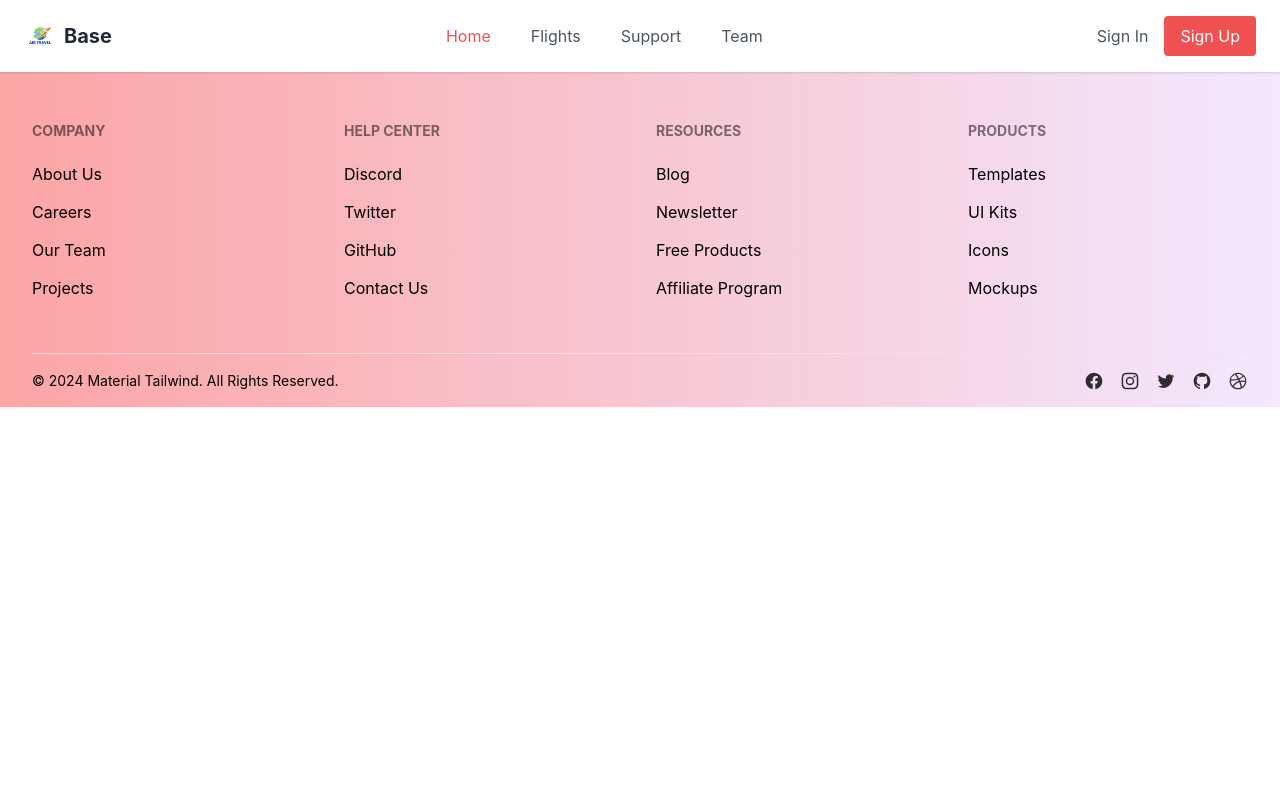
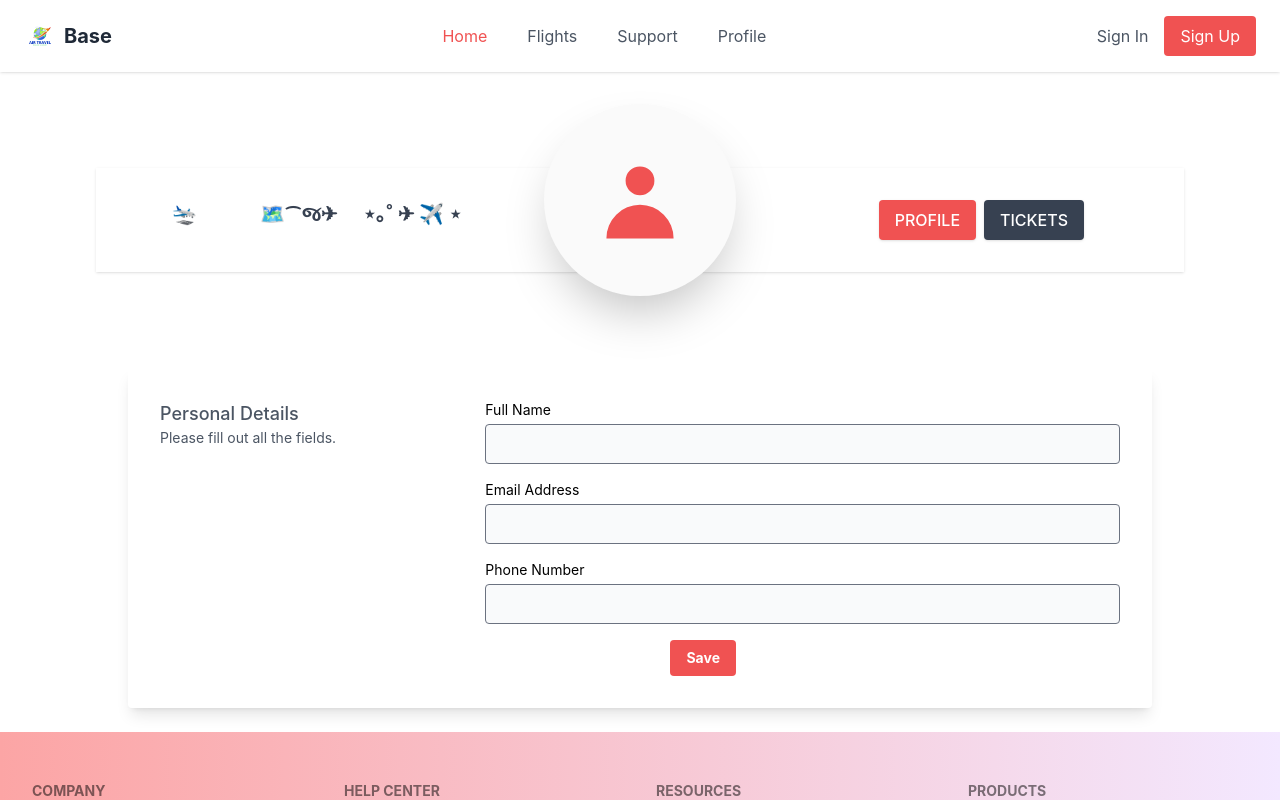
Before and after one commit to AirLineProjectTeam/AirlineProject, a React (Vite) app in the folder airline/: page /profilepage in a window 1280 px wide. Shown: the top 800 px of the page. Built offline with nearby package versions, Linux system fonts and the light colour scheme.

Commit message:
reem edit

```diff
--- a/airline/src/App.jsx
+++ b/airline/src/App.jsx
@@ -14,6 +14,8 @@ import Login from "./component/pages/Login-Signup/login";
 import Register from "./component/pages/Login-Signup/register";
 import { FlightDetailsPage } from "./component/pages/flightDetailsPage/flightDetails";
 import { CheckoutPage } from "./component/pages/checkoutPage/checkoutPage";
+import Profile from "./component/pages/profilepage/Profilepage";
+import Tickets from "./component/pages/profilepage/Tickets";
 
 function App() {
   return (
@@ -43,6 +45,8 @@ function Content() {
         <Route path="/Signup" element={<Register />} />
         <Route path="/FlightDetails" element={<FlightDetailsPage />} />
         <Route path="/CheckoutPage" element={<CheckoutPage />} />
+        <Route path="/profilepage" element={<Profile/>} />
+        <Route path="/Tickets" element={<Tickets/>} />
       </Routes>
       {!hideHeaderFooter && <Footer />}
     </>
--- a/airline/src/component/pages/Login-Signup/login.jsx
+++ b/airline/src/component/pages/Login-Signup/login.jsx
@@ -24,6 +24,12 @@ function Login() {
       let user = await getUserData(currentUser.uid);
 
       if (user) {
+
+
+        sessionStorage.setItem('user', JSON.stringify(user));
+        sessionStorage.setItem('userId', currentUser.uid);
+        sessionStorage.setItem('userEmail', currentUser.email);
+
         toast.success("User logged in Successfully", {
           position: "top-center",
         });
--- a/airline/src/component/pages/Login-Signup/register.jsx
+++ b/airline/src/component/pages/Login-Signup/register.jsx
@@ -27,6 +27,9 @@ function Register() {
       const currentUser = auth.currentUser;
 
       if (currentUser) {
+
+        sessionStorage.setItem('userId', currentUser.uid);
+        sessionStorage.setItem('userEmail', currentUser.email);
         const copoun = new Copoun({
           copounID: 0,
           description: "Welcoming copoun",
--- a/airline/src/component/pages/header/Header.jsx
+++ b/airline/src/component/pages/header/Header.jsx
@@ -41,11 +41,13 @@ const Header = () => {
             Support
           </Link>
           <Link
-            to="/About"
-            className={highlighted == "Team" ? "text-red-500" : "text-gray-600"}
-            onClick={() => setHighlight("Team")}
+            to="/profilepage"
+            className={
+              highlighted === "profile" ? "text-red-500" : "text-gray-600"
+            }
+            onClick={() => setHighlight("profile")}
           >
-            Team
+            Profile
           </Link>
         </nav>
         <div className="flex items-center space-x-4">
--- /dev/null
+++ b/airline/src/component/pages/profilepage/Layout.jsx
@@ -0,0 +1,61 @@
+import {Outlet,Link } from "react-router-dom";
+
+
+function Layout (){
+
+
+
+return (
+<>
+<div class="p-16 mt-8 m-8">
+<div class="p-8 bg-white shadow ">
+  <div class="grid grid-cols-1 md:grid-cols-3">
+    <div class="grid grid-cols-3 text-center order-last md:order-first mt-20 md:mt-0">
+      <div>
+        <p class="font-bold text-gray-700 text-xl">🛬</p>
+        {/* <p class="text-gray-400">Friends</p> */}
+      </div>
+      <div>
+           <p class="font-bold text-gray-700 text-xl">🗺️⁀જ✈︎</p>
+        {/* <p class="text-gray-400">Photos</p> */}
+      </div>
+          <div>
+           <p class="font-bold text-gray-700 text-xl">⋆｡˚ ✈︎ ✈️ ⋆</p>
+        {/* <p class="text-gray-400">Comments</p> */}
+      </div>
+    </div>
+    <div class="relative">
+      <div class="w-48 h-48 bg-[#fafafa] mx-auto rounded-full shadow-2xl absolute inset-x-0 top-0 -mt-24 flex items-center justify-center text-red-500">
+  <svg xmlns="https://picsvg.com/svg/r5DyRP.jpg" class="h-24 w-24" viewBox="0 0 20 20" fill="currentColor">
+  <path fill-rule="evenodd" d="M10 9a3 3 0 100-6 3 3 0 000 6zm-7 9a7 7 0 1114 0H3z" clip-rule="evenodd" />
+</svg>
+      </div>
+    </div>
+
+    <div class=" flex  md:mt-0 md:justify-center space-x-2 mt-2" >
+<Link to="/profilepage"
+  class="text-white py-2 px-4 uppercase rounded bg-red-500 hover:bg-red-400 shadow hover:shadow-lg font-medium transition transform hover:-translate-y-0.5"
+>
+ Profile
+</Link>
+    <Link to="/Tickets"
+  class="text-white py-2 px-4 uppercase rounded bg-gray-700 hover:bg-gray-800 shadow hover:shadow-lg font-medium transition transform hover:-translate-y-0.5"
+>
+  Tickets
+</Link>
+    </div>
+  </div>
+
+  </div>
+</div>
+
+<Outlet/>
+  </>
+
+)
+
+
+}
+
+
+export default Layout;
--- a/airline/src/component/pages/profilepage/Profilepage.jsx
+++ b/airline/src/component/pages/profilepage/Profilepage.jsx
@@ -0,0 +1,124 @@
+import React, { useEffect, useState } from 'react';
+import axios from 'axios';
+import Layout from "./Layout";
+
+function Profile() {
+  const userId = sessionStorage.getItem('userId');
+  const [userDetails, setUserDetails] = useState({
+    fullName: '',
+    email: '',
+    phoneNumber: '',
+  });
+
+  useEffect(() => {
+    if (userId) {
+      // Replace with your Firebase Realtime Database URL
+      const firebaseUrl = `https://airline-tickets-46241-default-rtdb.firebaseio.com/Users/${userId}.json`;
+
+      axios.get(firebaseUrl)
+        .then(res => {
+          setUserDetails(res.data);
+        })
+        .catch(error => {
+          console.error("There was an error fetching the data!", error);
+        });
+    }
+  }, [userId]);
+
+  if (!userDetails) {
+    return <div>Loading...</div>;
+  }
+
+  const handleInputChange = (e) => {
+    const { name, value } = e.target;
+    setUserDetails(prevDetails => ({
+      ...prevDetails,
+      [name]: value
+    }));
+  };
+
+  const update = async () => {
+    if (!userId) return;
+    const url = `https://airline-tickets-46241-default-rtdb.firebaseio.com/Users/${userId}.json`;
+
+    try {
+      const response = await axios.patch(url, userDetails);
+      console.log('User updated successfully:', response.data);
+      alert("User updated successfully");
+    } catch (error) {
+      console.error('Error updating user:', error);
+    }
+  };
+
+  return (
+    <>
+      <Layout />
+      <div className="flex items-center justify-center ml-32 mr-32 mt-8">
+        <div className="container max-w-screen-lg mx-auto">
+          <div className="bg-white rounded shadow-lg p-4 px-4 md:p-8 mb-6">
+            <div className="grid gap-4 gap-y-2 text-sm grid-cols-1 lg:grid-cols-3">
+              <div className="text-gray-600">
+                <p className="font-medium text-lg">Personal Details</p>
+                <p>Please fill out all the fields.</p>
+              </div>
+              <div className="lg:col-span-2">
+                <div className="grid gap-4 gap-y-2 text-sm grid-cols-1 md:grid-cols-5">
+                  <div className="md:col-span-5">
+                    <label htmlFor="full_name">Full Name</label>
+                    <input
+                      type="text"
+                      name="fullName"
+                      id="full_name"
+                      className="h-10 border mt-1 rounded px-4 w-full bg-gray-50"
+                      value={userDetails.fullName || ''}
+                      onChange={handleInputChange}
+                    />
+                  </div>
+
+                  <div className="md:col-span-5">
+                    <label htmlFor="email">Email Address</label>
+                    <input
+                      type="text"
+                      name="email"
+                      id="email"
+                      className="h-10 border mt-1 rounded px-4 w-full bg-gray-50"
+                      value={userDetails.email || ''}
+                      onChange={handleInputChange}
+                    />
+                  </div>
+
+                  <div className="md:col-span-5">
+                    <label htmlFor="phone_number">Phone Number</label>
+                    <input
+                      type="text"
+                      name="phoneNumber"
+                      id="phone_number"
+                      className="h-10 border mt-1 rounded px-4 w-full bg-gray-50"
+                      value={userDetails.phoneNumber || ''}
+                      onChange={handleInputChange}
+                    />
+                  </div>
+
+                  <div className="md:col-span-5 text-right">
+                    <div className="inline-flex items-end">
+                      <center>
+                        <button
+                          onClick={update}
+                          className=" bg-red-500 hover:bg-red-400 text-white font-bold py-2 px-4 rounded mr-96"
+                        >
+                          Save
+                        </button>
+                      </center>
+                    </div>
+                  </div>
+                </div>
+              </div>
+            </div>
+          </div>
+        </div>
+      </div>
+    </>
+  );
+}
+
+export default Profile;
--- /dev/null
+++ b/airline/src/component/pages/profilepage/Tickets.jsx
@@ -0,0 +1,97 @@
+import Layout from "./Layout";
+
+import React, { useEffect, useState } from 'react';
+import axios from 'axios';
+
+
+function Tickets() {
+
+  // const userId = sessionStorage.getItem('userId');
+  // const [TicketDetails, setTicketDetails] = useState(null);
+  //     useEffect(() => {
+  //       if (userId) {
+  //         // Replace with your Firebase Realtime Database URL
+  //         const firebaseUrl = `https://airline-tickets-46241-default-rtdb.firebaseio.com/trips/Trips/${userId}.json`;
+
+  //         axios.get(firebaseUrl)
+  //           .then(res => {
+  //             setTicketDetails(res.data);
+  //           })
+  //           .catch(error => {
+  //             console.error("There was an error fetching the data!", error);
+  //           });
+  //       }
+  //     }, [userId]);
+
+
+    return (
+
+
+      <>
+
+      <Layout/>
+         <div className="ml-32 mr-32 mt-8">
+
+      <div class="overflow-hidden rounded-lg border border-gray-200 shadow-md    ">
+  <table class="w-full border-collapse bg-white text-left text-sm text-gray-500">
+    <thead class="bg-gray-50">
+      <tr>
+        <th scope="col" class="px-6 py-4 font-medium text-gray-900">Destination</th>
+        <th scope="col" class="px-6 py-4 font-medium text-gray-900">From</th>
+        <th scope="col" class="px-6 py-4 font-medium text-gray-900">DepartureTime</th>
+        <th scope="col" class="px-6 py-4 font-medium text-gray-900">ArrivalTime</th>
+        <th scope="col" class="px-6 py-4 font-medium text-gray-900">Description</th>
+      </tr>
+    </thead>
+    <tbody class="divide-y divide-gray-100 border-t border-gray-100">
+      <tr class="hover:bg-gray-50">
+        <th class="flex gap-3 px-6 py-4 font-normal text-gray-900">
+          <div class="relative  ">
+
+          </div>
+          <div class="text-sm">
+            <div class="font-medium text-gray-700">
+              {/* { TicketDetails.from || ''}  */}
+                   ll
+            </div>
+
+          </div>
+        </th>
+        <td class="px-6 py-4">
+          <span
+            class="inline-flex items-center gap-1 rounded-full bg-green-50 px-2 py-1 text-xs font-semibold text-green-600"
+          >
+            <span ></span>
+            {/* { TicketDetails.destination || ''} */}
+            fff
+          </span>
+        </td>
+        <td class="px-6 py-4">
+          {/* {TicketDetails.departureTime|| ''} */}
+                  hhhh
+        </td>
+
+        <td class="px-6 py-4">
+          <div class="flex gap-2">
+          {/* { TicketDetails.arrivalTime|| ''} */}
+          ggg
+          </div>
+        </td>
+        <td class="px-6 py-4">
+            <div>
+            {/* { TicketDetails.description|| ''} */}
+               hhh
+           </div>
+        </td>
+      </tr>
+
+
+    </tbody>
+  </table>
+</div>
+       </div>
+      </>
+    );
+}
+
+export default Tickets;
--- a/airline/src/main.jsx
+++ b/airline/src/main.jsx
@@ -8,5 +8,9 @@ import 'flowbite/dist/flowbite.css';
 ReactDOM.createRoot(document.getElementById('root')).render(
   <React.StrictMode>
     <App />
+
   </React.StrictMode>,
+
+
+
 )
```
